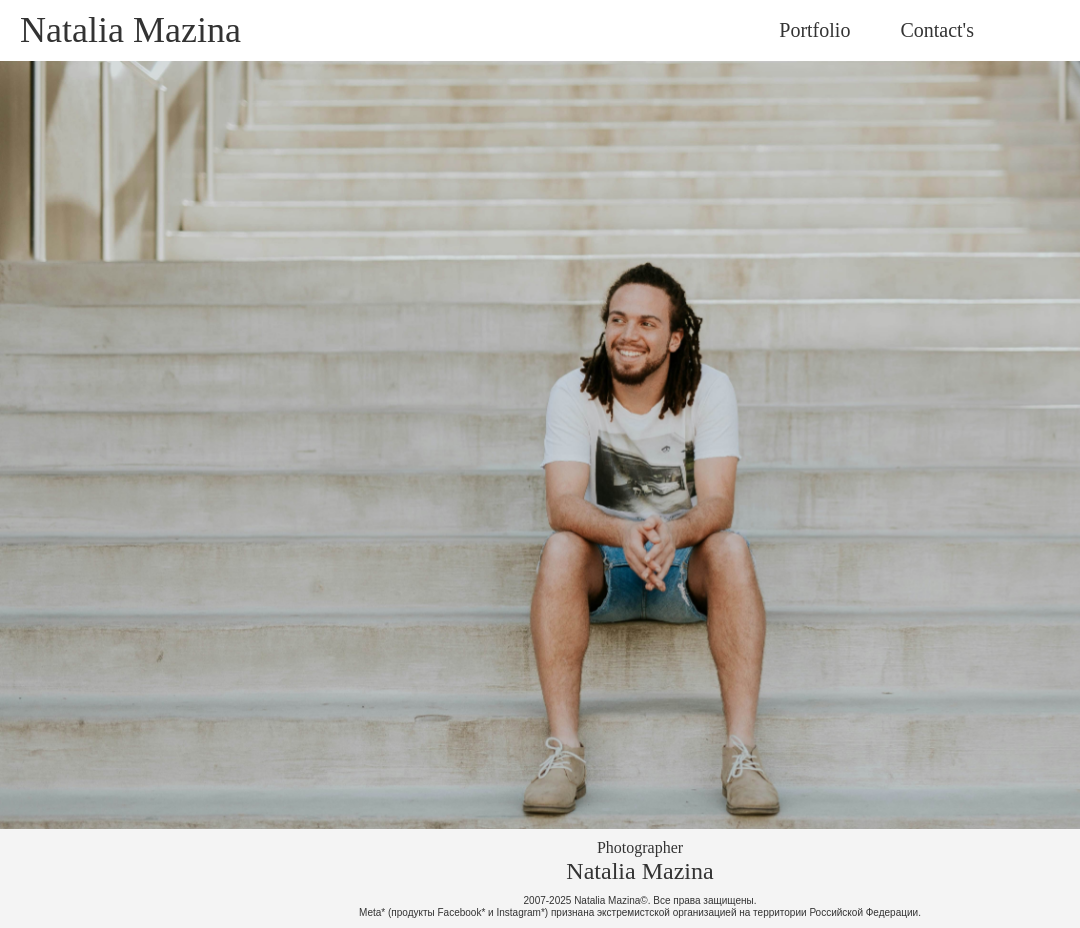
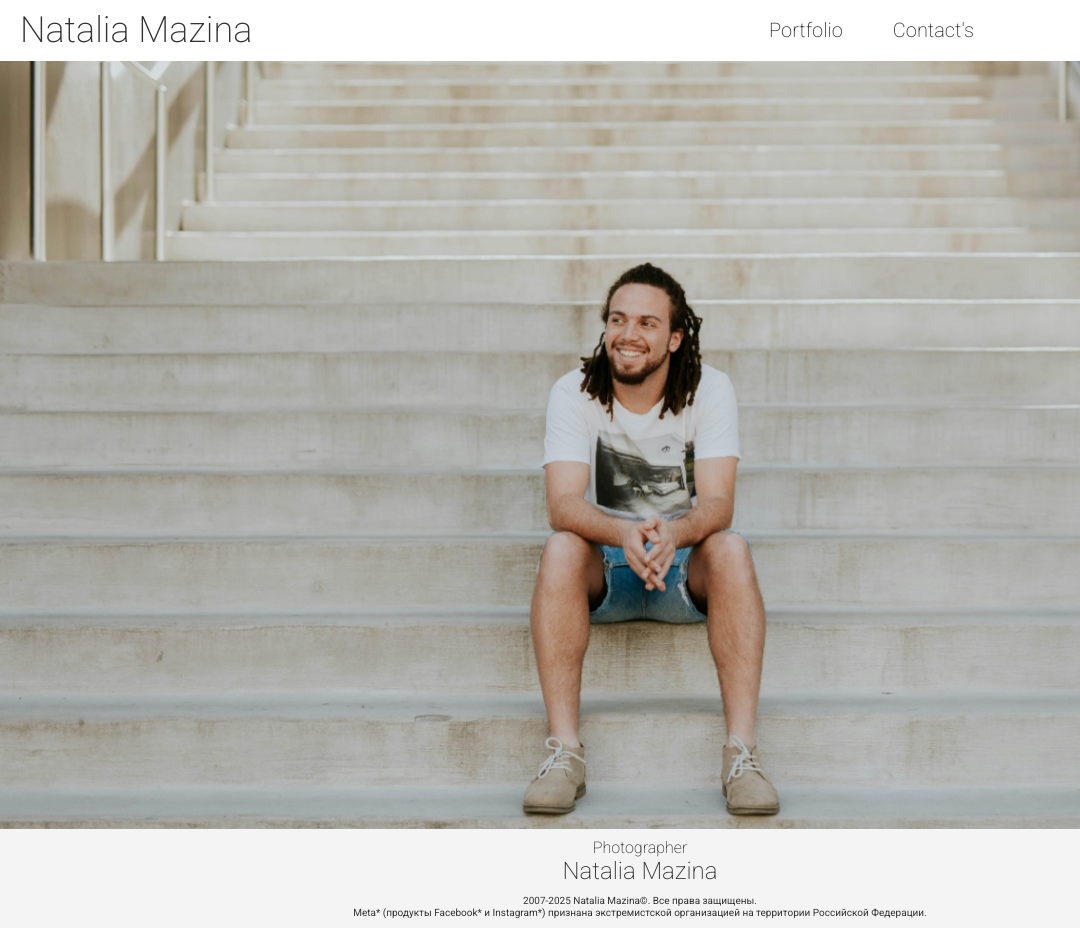
Before and after one commit to vik499/portfolio-site-minimal, a website: page index.html in a window 1280 px wide. Shown: the full height of the page, 0-1080 px from the left. Drawn offline with Linux system fonts and the light colour scheme; the site is published under a folder, as on GitHub Pages, so addresses that start at the root find nothing; no server answers.

Commit message:
Изменил пути к шрифтам

```diff
--- a/css/styles.css
+++ b/css/styles.css
@@ -20,27 +20,27 @@ h6 {
 
 @font-face {
     font-family: 'Roboto-Regular';
-    src: url(/fonts/Roboto-Regular.woff2);
+    src: url(../fonts/Roboto-Regular.woff2);
 }
 
 @font-face {
     font-family: 'Roboto-ExtraLight';
-    src: url(/fonts/Roboto-ExtraLight.woff2);
+    src: url(../fonts/Roboto-ExtraLight.woff2);
 }
 
 @font-face {
     font-family: 'Roboto-Bold';
-    src: url(/fonts/Roboto-Bold.woff2);
+    src: url(../fonts/Roboto-Bold.woff2);
 }
 
 @font-face {
     font-family: 'Open Sans-Regular';
-    src: url(/fonts/OpenSans-Regular.woff2);
+    src: url(../fonts/OpenSans-Regular.woff2);
 }
 
 @font-face {
     font-family: 'Open Sans-Light';
-    src: url(/fonts/OpenSans-Light.woff2);
+    src: url(../fonts/OpenSans-Light.woff2);
 }
 
 body {
```
